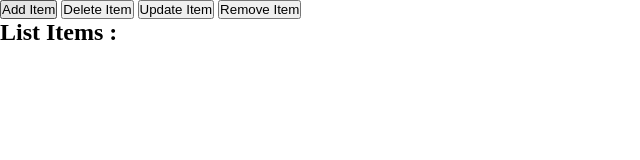
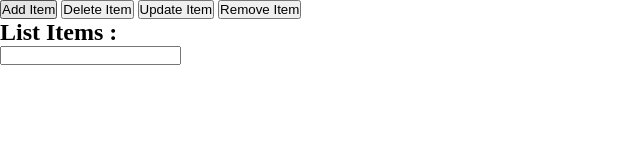
Before and after one commit to rasprogrammer/practice, a plain HTML site: page index.html in a window 1280 px wide. Shown: the whole page, without its empty margins (0-640 px from the left). Drawn offline with Linux system fonts and the light colour scheme.

Commit message:
searchbox feature

```diff
--- a/index.html
+++ b/index.html
@@ -24,7 +24,7 @@
 
     <h2>List Items : </h2>
 
-
+    <input type="search" class="searchbox">
 
 </body>
 </html>
```
